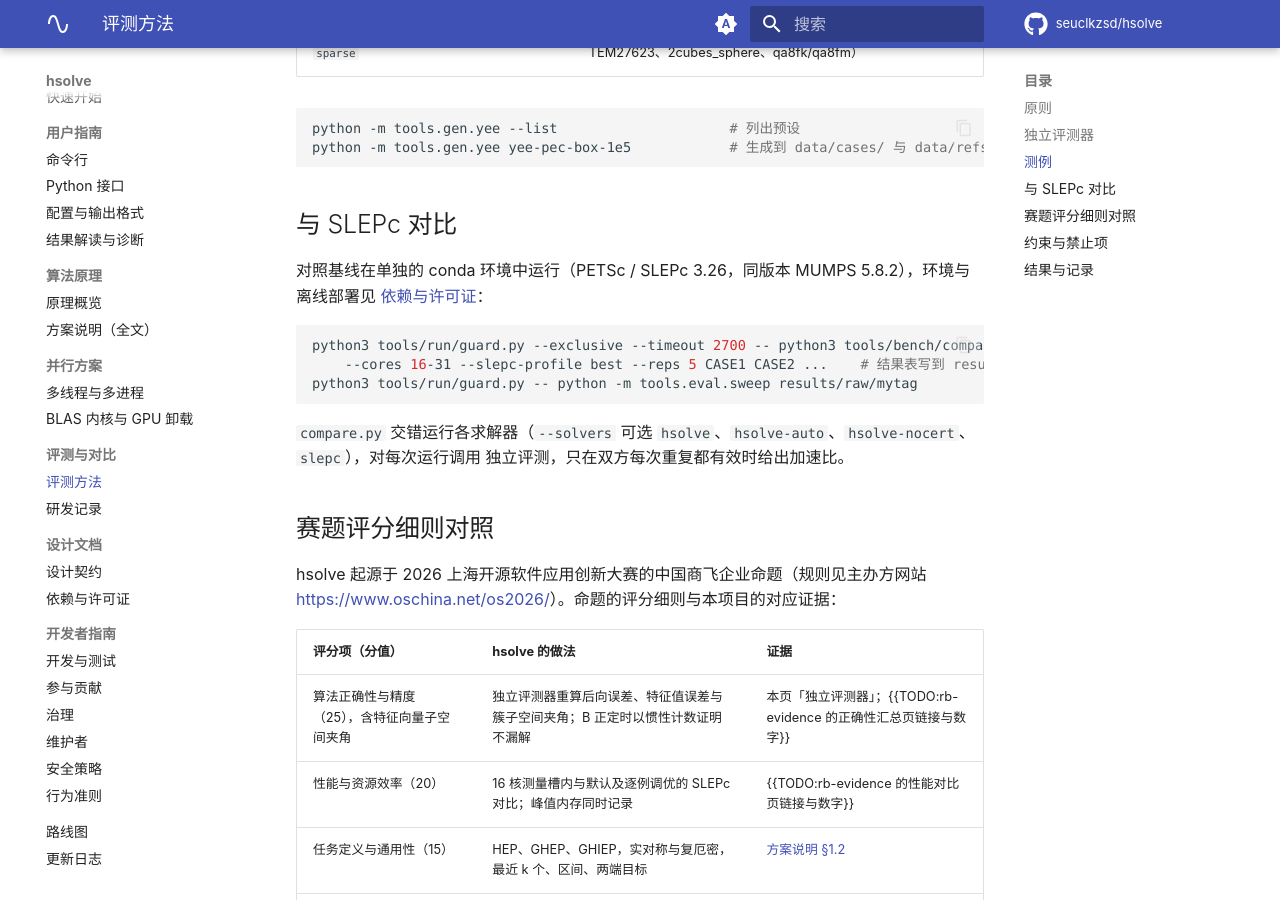
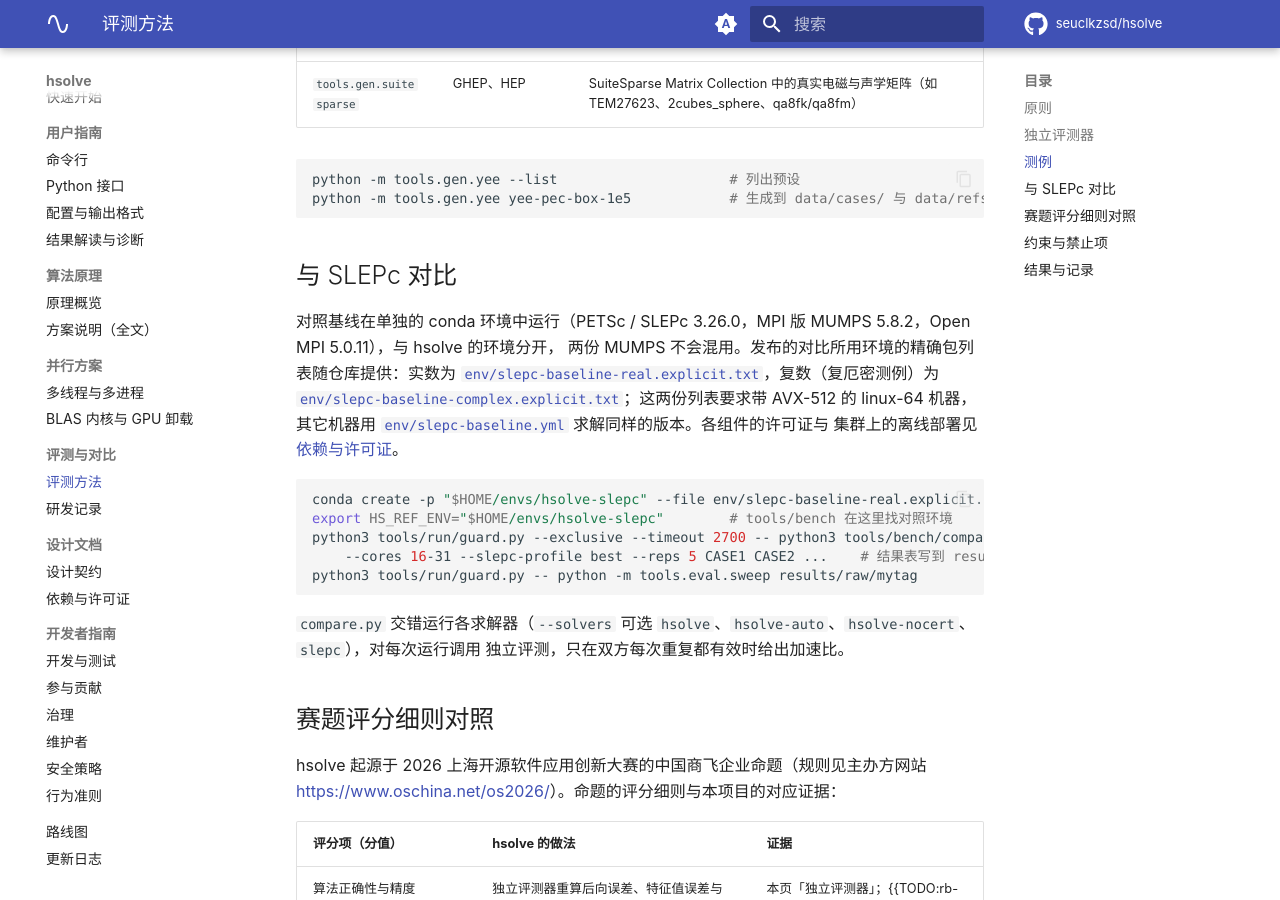
Before and after one commit to seuclkzsd/hsolve, an MkDocs documentation site: the page built from docs/guide/evaluation.md, in a window 1280 px wide and 900 px high, scrolled down 1886 px. Built offline with MkDocs 1.6.1 and Material for MkDocs 9.7.7, drawn with Linux system fonts in a browser that asks for light colours; comment, search, counter and statistics services are not loaded; some of the changed text lies outside the part shown.

Commit message:
docs: evaluation page discloses that hsolve's MUMPS carries 3 patches, the P9 block sizes and the BLAS hook kernels while SLEPc uses conda-forge's stock MPI MUMPS, and rebuilds the baseline from the committed environment lists; changelog entry

````diff
--- a/docs/guide/evaluation.md
+++ b/docs/guide/evaluation.md
@@ -12,8 +12,10 @@
 3. **无效的运行不比速度。** 加速比只在双方每一次重复都通过评测时给出；一方漏解或残差超标时，照实记为失败。
 4. **同口径计时。** 只比较求解器内部时间：hsolve 的 `time_total_s`，对 SLEPc 的 EPSSetUp + EPSSolve + 推迟的特征向量
    计算；都不含进程启动、读矩阵与写结果。
-5. **对手的两种用法都给。** 与 SLEPc 对比时使用同一版本的 MUMPS（5.8.2）作为其分解后端，分别报告默认用法与
-   逐例调优的配置（`tools/bench/tune_slepc.py` 在每个测例与核数上搜索布局、排序、BLR 与 Krylov 参数）。
+5. **对手的两种用法都给。** 与 SLEPc 对比时使用同一上游版本的 MUMPS（5.8.2）作为其分解后端，分别报告默认用法与
+   逐例调优的配置（`tools/bench/tune_slepc.py` 在每个测例与核数上搜索布局、排序、BLR 与 Krylov 参数）。SLEPc 用的是
+   conda-forge 原样的 MPI 版 MUMPS；hsolve 链接的 MUMPS 另有 3 个补丁（`patches/`）与 P9 选定的块参数，并经 BLAS hook
+   使用自研的 AVX-512 / AVX2 回代内核，所以速度对比包含这些改动的效果。
 6. **测量纪律。** 计时运行独占一个 16 核 socket 的测量槽（32 GiB 上限，同一时刻只有一个运行，构建与测试另用一组核），
    求解器交错运行、重复多次取中位数；测试条件与提交号写在每张表的表头。
 
@@ -57,10 +59,16 @@
 
 ## 与 SLEPc 对比
 
-对照基线在单独的 conda 环境中运行（PETSc / SLEPc 3.26，同版本 MUMPS 5.8.2），环境与离线部署见
-[依赖与许可证](../DEPENDENCIES.md)：
+对照基线在单独的 conda 环境中运行（PETSc / SLEPc 3.26.0，MPI 版 MUMPS 5.8.2，Open MPI 5.0.11），与 hsolve 的环境分开，
+两份 MUMPS 不会混用。发布的对比所用环境的精确包列表随仓库提供：实数为
+[`env/slepc-baseline-real.explicit.txt`](../../env/slepc-baseline-real.explicit.txt)，复数（复厄密测例）为
+[`env/slepc-baseline-complex.explicit.txt`](../../env/slepc-baseline-complex.explicit.txt)；这两份列表要求带 AVX-512 的
+linux-64 机器，其它机器用 [`env/slepc-baseline.yml`](../../env/slepc-baseline.yml) 求解同样的版本。各组件的许可证与
+集群上的离线部署见[依赖与许可证](../DEPENDENCIES.md)。
 
 ```bash
+conda create -p "$HOME/envs/hsolve-slepc" --file env/slepc-baseline-real.explicit.txt
+export HS_REF_ENV="$HOME/envs/hsolve-slepc"        # tools/bench 在这里找对照环境
 python3 tools/run/guard.py --exclusive --timeout 2700 -- python3 tools/bench/compare.py --tag mytag \
     --cores 16-31 --slepc-profile best --reps 5 CASE1 CASE2 ...    # 结果表写到 results/mytag.md
 python3 tools/run/guard.py -- python -m tools.eval.sweep results/raw/mytag
````
Also changed, not shown: CHANGELOG.md (+2 -0 lines).
